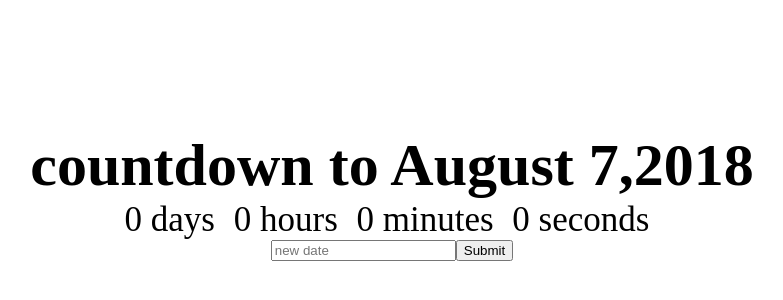
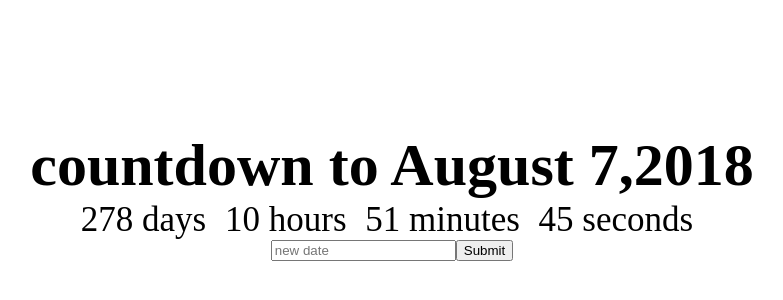
Before and after one commit to ankitbhardwaj78/Countdownchamp, a React (Create React App) app: page / in a window 1280 px wide. Shown: the part 122-422 px from the top of the page, without its empty margins (248-1031 px from the left). Built offline with nearby package versions, Linux system fonts and the light colour scheme; the HTML template or start-up script is replaced by a standard one.

Commit message:
working clock added

```diff
--- a/src/App.jsx
+++ b/src/App.jsx
@@ -18,7 +18,9 @@
                 return(
           <div className="App">
                  <div className="heading"> countdown to {this.state.deadline}</div>
-          <Clock />
+          <Clock
+              deadline={this.state.deadline}
+           />
            <div>
                  <input placeholder='new date'
                 onChange={event=>this.setState({newDeadline: event.target.value})}
--- a/src/Clock.jsx
+++ b/src/Clock.jsx
@@ -11,7 +11,21 @@
                    seconds:0
               }
       }
+      componentWillMount(){
+        this.getTimeutil(this.props.deadline);
+      }
+      componentDidMount(){
+      setInterval(() => this.getTimeutil(this.props.deadline),1000 );
+      }
 
+  getTimeutil(deadline){
+     const time=Date.parse(deadline)-Date.parse(new Date());
+     const seconds=Math.floor((time/1000)%60);
+     const minutes=Math.floor((time/1000/60)%60);
+     const hours=Math.floor((time/(1000*60*60))%24);
+     const days=Math.floor(time/(1000*60*60*24));
+     this.setState({days: days,hours: hours,minutes:minutes,seconds:seconds})
+  }
 render(){
     return(
          <div>
```
